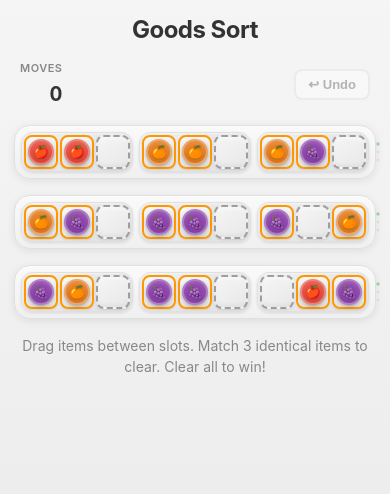
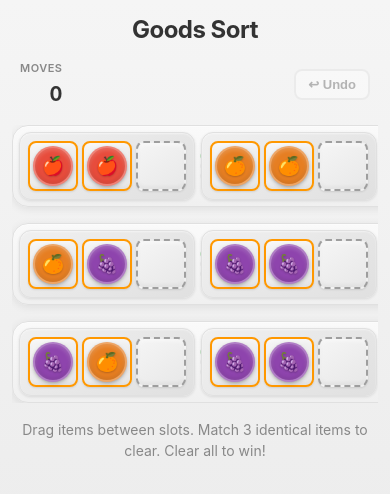
Before and after one commit to audrysbut/goods-sort, a React (Vite) app: page / in a window 390 px wide. Shown: the top 494 px of the page. Built offline with nearby package versions, Linux system fonts and the light colour scheme.

Commit message:
Keep larger touch targets on mobile with horizontal scroll

```diff
--- a/src/components/GameBoard.module.css
+++ b/src/components/GameBoard.module.css
@@ -98,6 +98,8 @@
   align-items: center;
   width: 100%;
   max-width: 600px;
+  overflow-x: auto;
+  -webkit-overflow-scrolling: touch;
 }
 
 .footer {
@@ -119,6 +121,10 @@
   .gameBoard {
     padding: 16px;
     gap: 16px;
+  }
+
+  .board {
+    align-items: flex-start;
   }
 
   .header {
--- a/src/components/Item.module.css
+++ b/src/components/Item.module.css
@@ -93,17 +93,3 @@
 .item.clearing {
   animation: itemClear 0.3s ease-in forwards;
 }
-
-/* Mobile: shrink items to fit small screens */
-@media (max-width: 480px) {
-  .item {
-    width: 26px;
-    height: 26px;
-    min-width: 26px;
-    min-height: 26px;
-  }
-
-  .itemLabel {
-    font-size: 12px;
-  }
-}
--- a/src/components/Shelf.module.css
+++ b/src/components/Shelf.module.css
@@ -18,7 +18,7 @@
   .shelf {
     gap: 8px;
     padding: 8px;
-    min-width: auto;
+    min-width: 580px;
   }
 }
 
--- a/src/components/ShelfSlot.module.css
+++ b/src/components/ShelfSlot.module.css
@@ -51,20 +51,3 @@
 .depthDot.filled {
   background: #4caf50;
 }
-
-/* Mobile: tighten spacing */
-@media (max-width: 480px) {
-  .slotContainer {
-    padding: 2px;
-    gap: 2px;
-  }
-
-  .cellsContainer {
-    gap: 2px;
-  }
-
-  .depthDot {
-    width: 4px;
-    height: 4px;
-  }
-}
--- a/src/components/SlotCell.module.css
+++ b/src/components/SlotCell.module.css
@@ -189,18 +189,3 @@
   outline: 2px solid #2196f3;
   outline-offset: 2px;
 }
-
-/* Mobile: shrink cells to fit small screens */
-@media (max-width: 480px) {
-  .cell {
-    width: 34px;
-    height: 34px;
-    min-width: 34px;
-  }
-
-  .stack {
-    width: 26px;
-    height: 26px;
-    min-width: 26px;
-  }
-}
```
